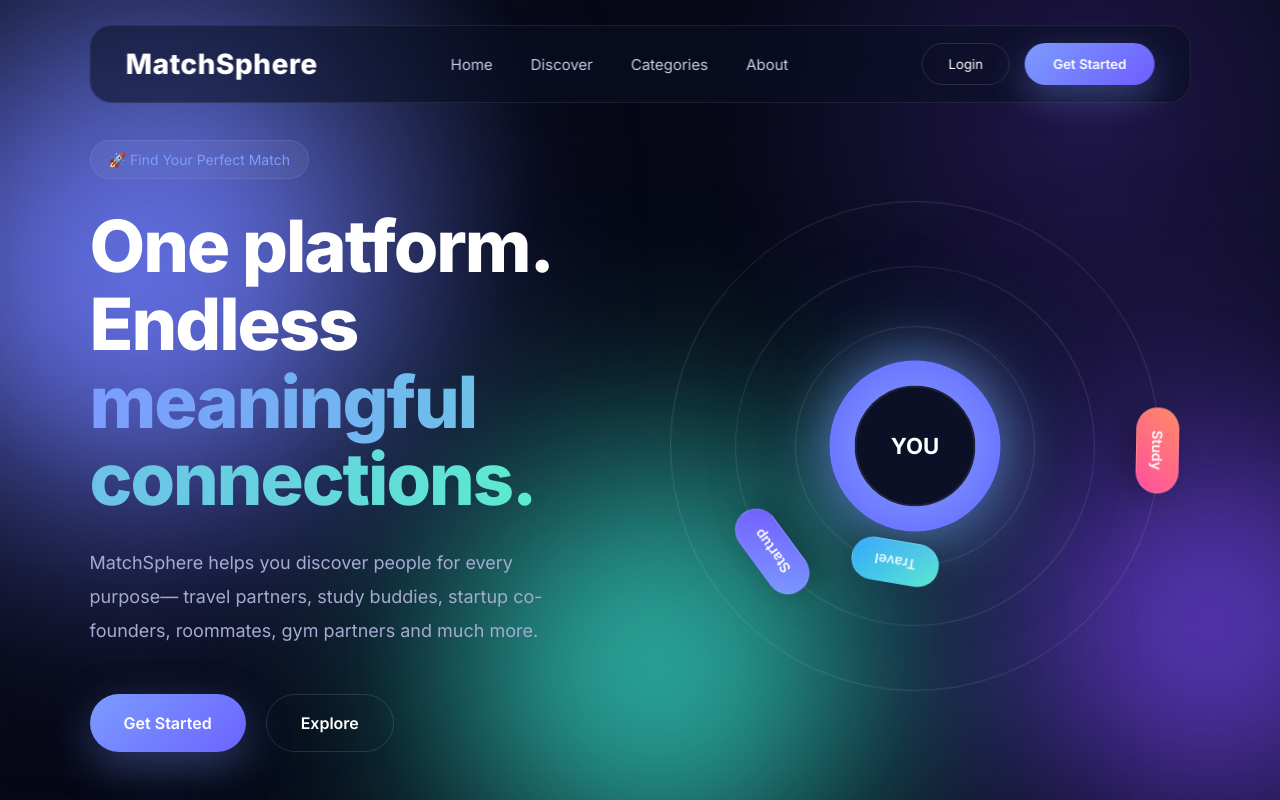
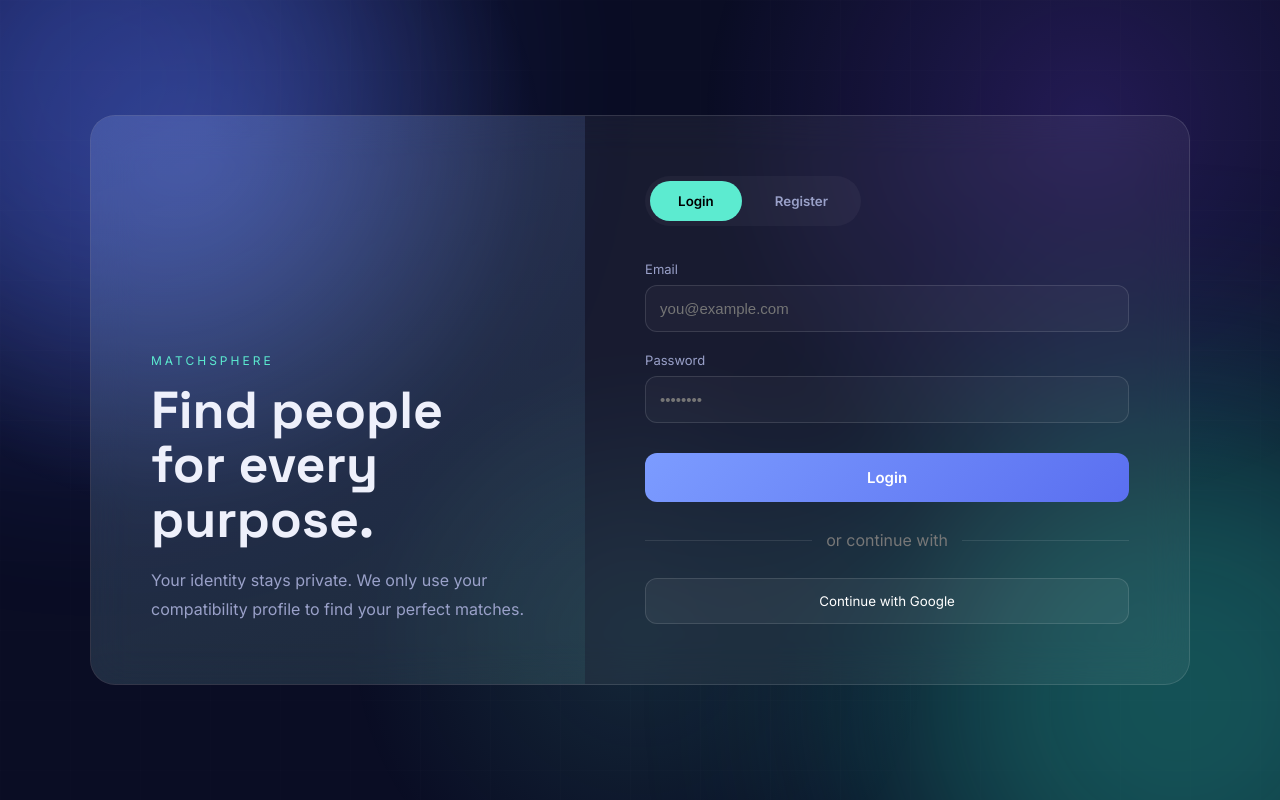
Before and after one commit to Sarma1234/MatchSphere, a React (Vite) app in the folder client/: page / in a window 1280 px wide. Shown: the top 800 px of the page. Built offline with nearby package versions, Linux system fonts and the light colour scheme.

Commit message:
auth done

```diff
--- a/client/src/App.jsx
+++ b/client/src/App.jsx
@@ -1,7 +1,24 @@
-import LandingPage from "./pages/LandingPage/LandingPage";
+// import LandingPage from "./pages/LandingPage/LandingPage";
+
+// function App() {
+//   return <LandingPage />;
+// }
+
+// export default App;
+
+
+
+import { BrowserRouter, Routes, Route } from "react-router-dom";
+import Auth from "./pages/Auth";
 
 function App() {
-  return <LandingPage />;
+  return (
+    <BrowserRouter>
+      <Routes>
+        <Route path="/" element={<Auth />} />
+      </Routes>
+    </BrowserRouter>
+  );
 }
 
 export default App;
```
